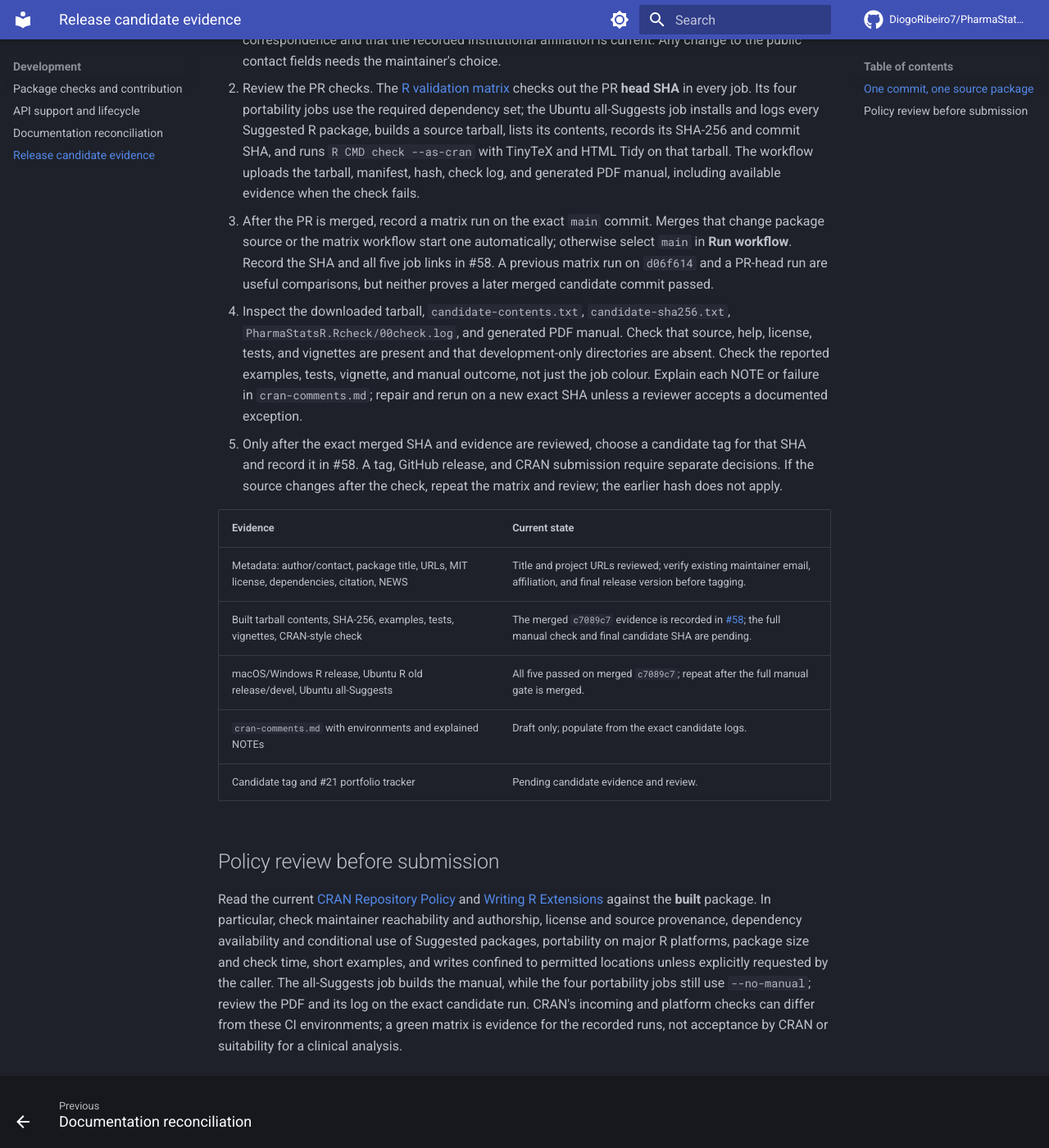
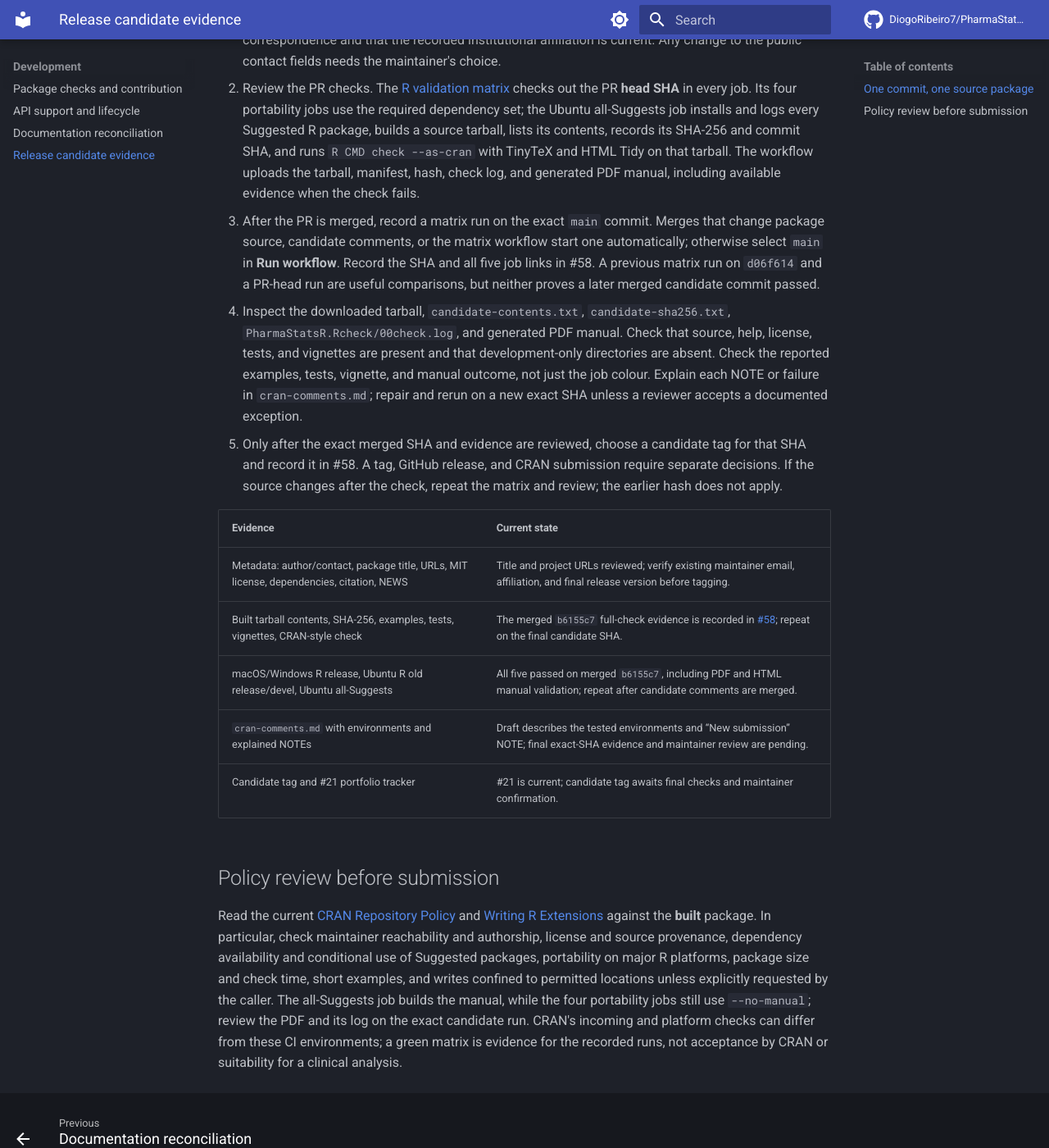
Before and after one commit to DiogoRibeiro7/PharmaStatsR, an MkDocs documentation site: the page built from docs/release-candidate.md, in a window 1280 px wide and 1400 px high, scrolled down 385 px. Shown: the whole window at 82% size. Built offline with MkDocs 1.6.1 and Material for MkDocs 9.7.7, drawn with Linux system fonts in a browser that asks for light colours; comment, search, counter and statistics services are not loaded.

Commit message:
Record candidate check evidence and pending release decisions

```diff
--- a/docs/release-candidate.md
+++ b/docs/release-candidate.md
@@ -6,17 +6,17 @@ Issue [#58](https://github.com/DiogoRibeiro7/PharmaStatsR/issues/58) tracks a pr
 
 1. Finish metadata, help, tests, vignette, NEWS, and the prospective [`cran-comments.md`](https://github.com/DiogoRibeiro7/PharmaStatsR/blob/main/cran-comments.md) on a PR. The package maintainer must verify that the existing address in `DESCRIPTION` can receive CRAN correspondence and that the recorded institutional affiliation is current. Any change to the public contact fields needs the maintainer's choice.
 2. Review the PR checks. The [R validation matrix](https://github.com/DiogoRibeiro7/PharmaStatsR/actions/workflows/R-validation-matrix.yaml) checks out the PR **head SHA** in every job. Its four portability jobs use the required dependency set; the Ubuntu all-Suggests job installs and logs every Suggested R package, builds a source tarball, lists its contents, records its SHA-256 and commit SHA, and runs `R CMD check --as-cran` with TinyTeX and HTML Tidy on that tarball. The workflow uploads the tarball, manifest, hash, check log, and generated PDF manual, including available evidence when the check fails.
-3. After the PR is merged, record a matrix run on the exact `main` commit. Merges that change package source or the matrix workflow start one automatically; otherwise select `main` in **Run workflow**. Record the SHA and all five job links in #58. A previous matrix run on `d06f614` and a PR-head run are useful comparisons, but neither proves a later merged candidate commit passed.
+3. After the PR is merged, record a matrix run on the exact `main` commit. Merges that change package source, candidate comments, or the matrix workflow start one automatically; otherwise select `main` in **Run workflow**. Record the SHA and all five job links in #58. A previous matrix run on `d06f614` and a PR-head run are useful comparisons, but neither proves a later merged candidate commit passed.
 4. Inspect the downloaded tarball, `candidate-contents.txt`, `candidate-sha256.txt`, `PharmaStatsR.Rcheck/00check.log`, and generated PDF manual. Check that source, help, license, tests, and vignettes are present and that development-only directories are absent. Check the reported examples, tests, vignette, and manual outcome, not just the job colour. Explain each NOTE or failure in `cran-comments.md`; repair and rerun on a new exact SHA unless a reviewer accepts a documented exception.
 5. Only after the exact merged SHA and evidence are reviewed, choose a candidate tag for that SHA and record it in #58. A tag, GitHub release, and CRAN submission require separate decisions. If the source changes after the check, repeat the matrix and review; the earlier hash does not apply.
 
 | Evidence | Current state |
 | --- | --- |
 | Metadata: author/contact, package title, URLs, MIT license, dependencies, citation, NEWS | Title and project URLs reviewed; verify existing maintainer email, affiliation, and final release version before tagging. |
-| Built tarball contents, SHA-256, examples, tests, vignettes, CRAN-style check | The merged `c7089c7` evidence is recorded in [#58](https://github.com/DiogoRibeiro7/PharmaStatsR/issues/58); the full manual check and final candidate SHA are pending. |
-| macOS/Windows R release, Ubuntu R old release/devel, Ubuntu all-Suggests | All five passed on merged `c7089c7`; repeat after the full manual gate is merged. |
-| `cran-comments.md` with environments and explained NOTEs | Draft only; populate from the exact candidate logs. |
-| Candidate tag and #21 portfolio tracker | Pending candidate evidence and review. |
+| Built tarball contents, SHA-256, examples, tests, vignettes, CRAN-style check | The merged `b6155c7` full-check evidence is recorded in [#58](https://github.com/DiogoRibeiro7/PharmaStatsR/issues/58); repeat on the final candidate SHA. |
+| macOS/Windows R release, Ubuntu R old release/devel, Ubuntu all-Suggests | All five passed on merged `b6155c7`, including PDF and HTML manual validation; repeat after candidate comments are merged. |
+| `cran-comments.md` with environments and explained NOTEs | Draft describes the tested environments and “New submission” NOTE; final exact-SHA evidence and maintainer review are pending. |
+| Candidate tag and #21 portfolio tracker | #21 is current; candidate tag awaits final checks and maintainer confirmation. |
 
 ## Policy review before submission
 
```
Also changed, not shown: README.md (+2 -2 lines), ROADMAP.md (+2 -2 lines), cran-comments.md (+11 -11 lines), docs/development.md (+1 -1 lines), 1 other file.
